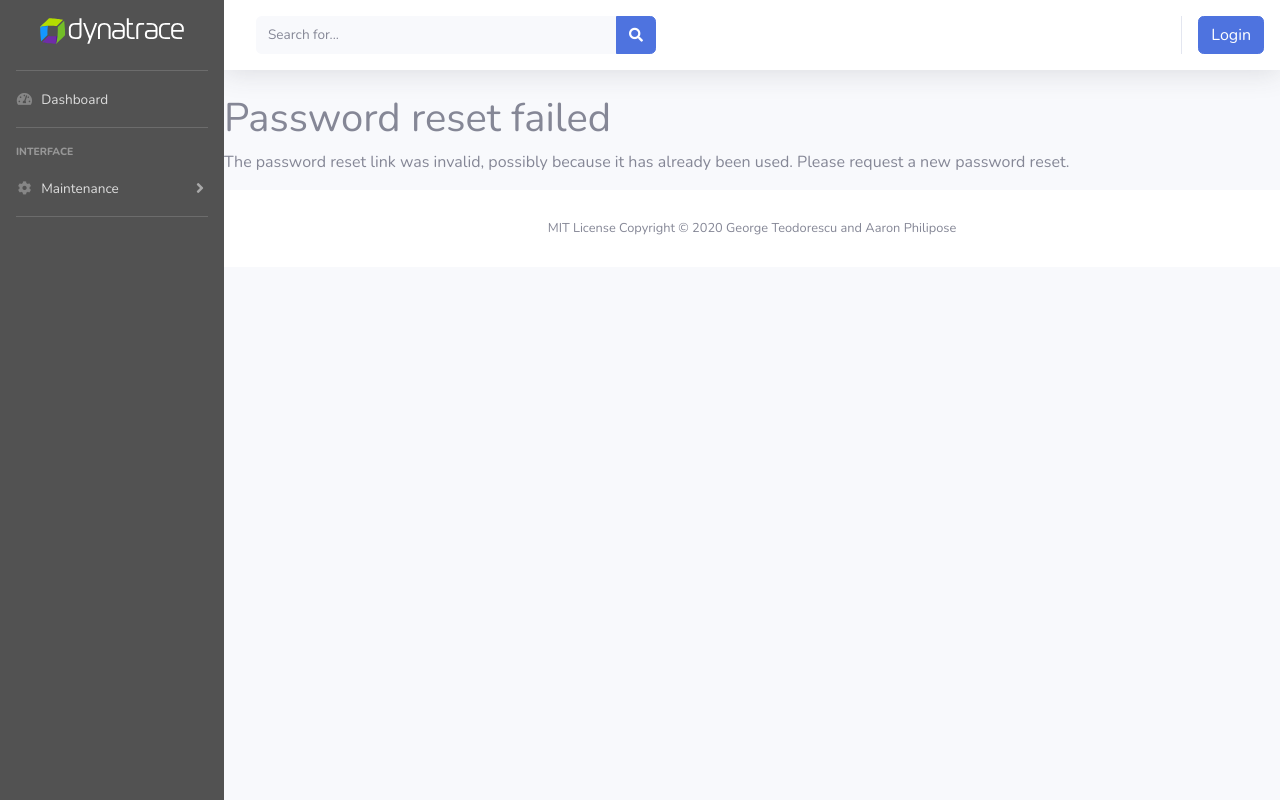
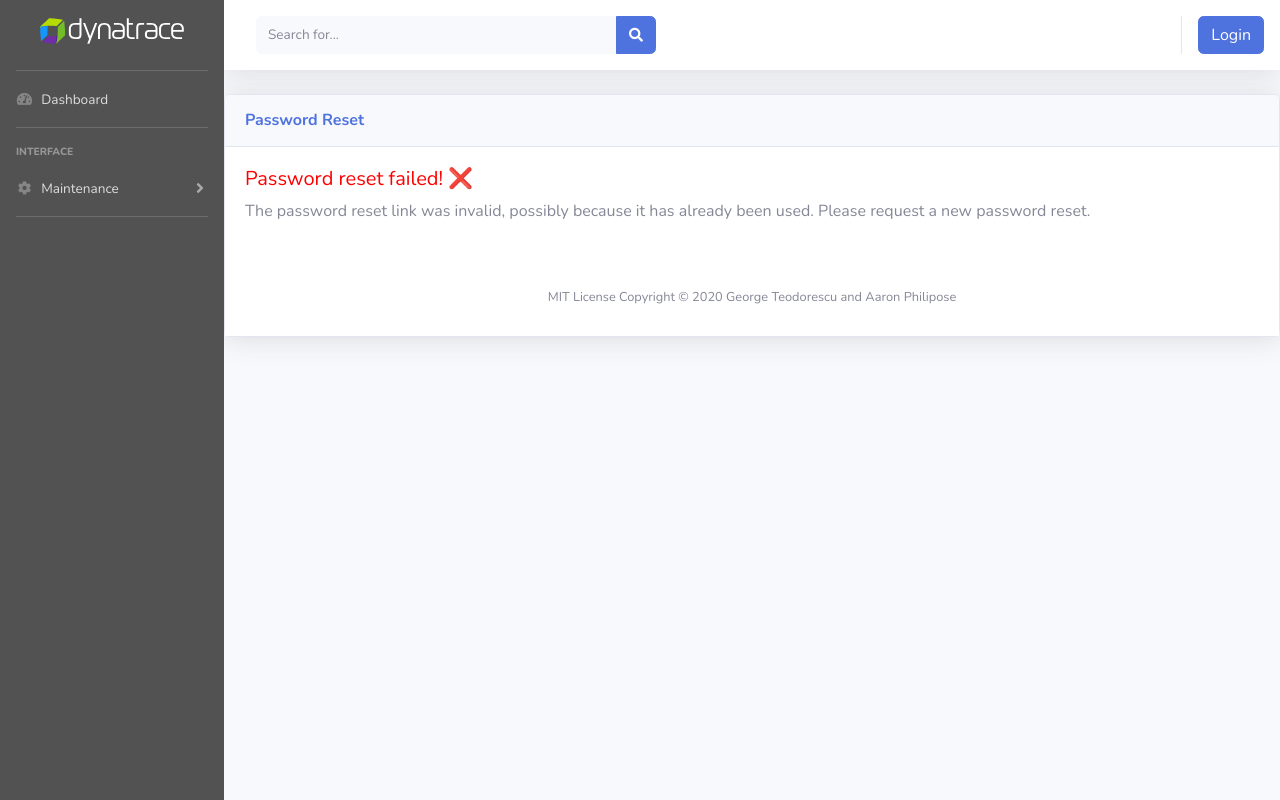
Before and after one commit to dt-self-service/self-service-app, a Django app: template dashboard/templates/registration/password_reset_confirm.html in a window 1280 px wide. Run offline with Django 3.2, Linux system fonts and the light colour scheme; the template is opened without the code that fills it, so the values that code supplies are empty; some libraries are stand-ins or nearby versions.

Commit message:
SELFSERVE-12

```diff
--- a/dashboard/templates/registration/password_reset_confirm.html
+++ b/dashboard/templates/registration/password_reset_confirm.html
@@ -1,6 +1,11 @@
 {% extends "dashboard/base.html" %}
 
 {% block content %}
+<div class="card shadow mb-4">
+    <div class="card-header py-3">
+        <h6 class="m-0 font-weight-bold text-primary">Password Reset</h6>
+    </div>
+    <div class="card-body">
     {% if validlink %}
         <p>Please enter (and confirm) your new password.</p>
         <form action="" method="post">
@@ -23,7 +28,8 @@
             </table>
         </form>
     {% else %}
-        <h1>Password reset failed</h1>
+        <h5 style="color:red">Password reset failed! &#10060;</h5>
         <p>The password reset link was invalid, possibly because it has already been used. Please request a new password reset.</p>
     {% endif %}
+</div>
 {% endblock %}
```
